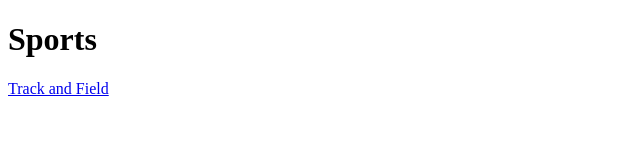
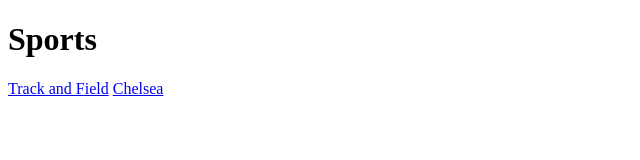
Before and after one commit to AhaanChabba/Group-Project-, a plain HTML site: page index.html in a window 1280 px wide. Shown: the full height of the page, 0-640 px from the left. Drawn offline with Linux system fonts and the light colour scheme.

Commit message:
Added to the index

```diff
--- a/index.html
+++ b/index.html
@@ -6,5 +6,6 @@
     <body>
         <h1> Sports </h1>
         <a href="./AlisaHTMLfile.html"> Track and Field</a>
+        <a href="./Chelsea.html">Chelsea</a>
     </body>
 </html>
```
